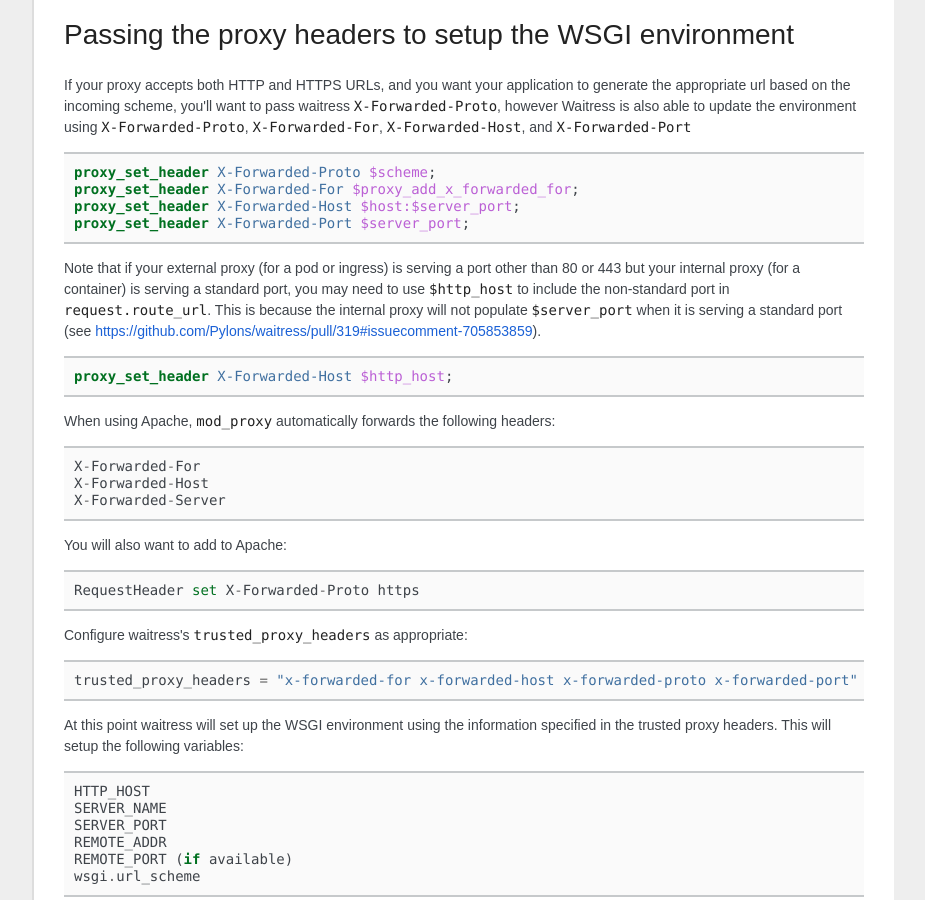
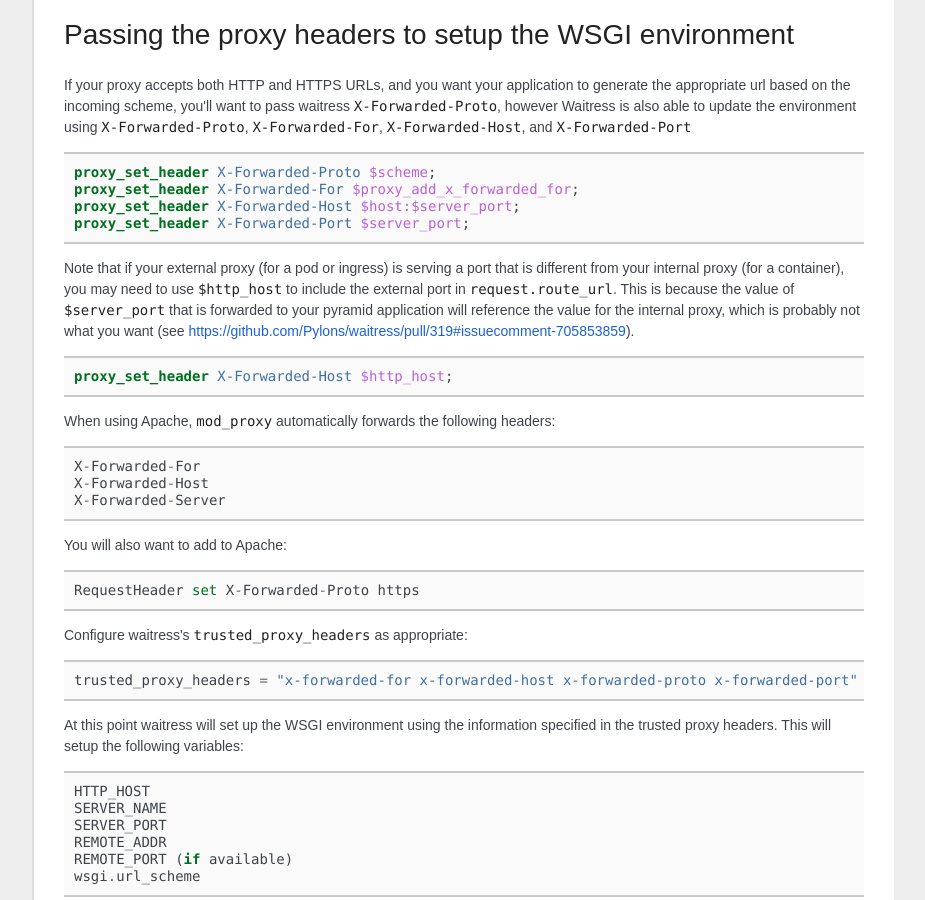
Before and after one commit to Pylons/waitress, a Sphinx documentation site: the page built from docs/reverse-proxy.rst, in a window 1280 px wide and 900 px high, scrolled down 893 px. Shown: the whole window, without its empty margins (198-1123 px from the left). Built offline with Sphinx 7.4.7, drawn with Linux system fonts in a browser that asks for light colours; some web fonts are replaced.

Commit message:
Clarify language

```diff
--- a/docs/reverse-proxy.rst
+++ b/docs/reverse-proxy.rst
@@ -73,7 +73,7 @@ the environment using ``X-Forwarded-Proto``, ``X-Forwarded-For``,
    proxy_set_header X-Forwarded-Host $host:$server_port;
    proxy_set_header X-Forwarded-Port $server_port;
 
-Note that if your external proxy (for a pod or ingress) is serving a port other than 80 or 443 but your internal proxy (for a container) is serving a standard port, you may need to use ``$http_host`` to include the non-standard port in ``request.route_url``. This is because the internal proxy will not populate ``$server_port`` when it is serving a standard port (see https://github.com/Pylons/waitress/pull/319#issuecomment-705853859).
+Note that if your external proxy (for a pod or ingress) is serving a port that is different from your internal proxy (for a container), you may need to use ``$http_host`` to include the external port in ``request.route_url``. This is because the value of ``$server_port`` that is forwarded to your pyramid application will reference the value for the internal proxy, which is probably not what you want (see https://github.com/Pylons/waitress/pull/319#issuecomment-705853859).
 
 .. code-block:: nginx
 
```
